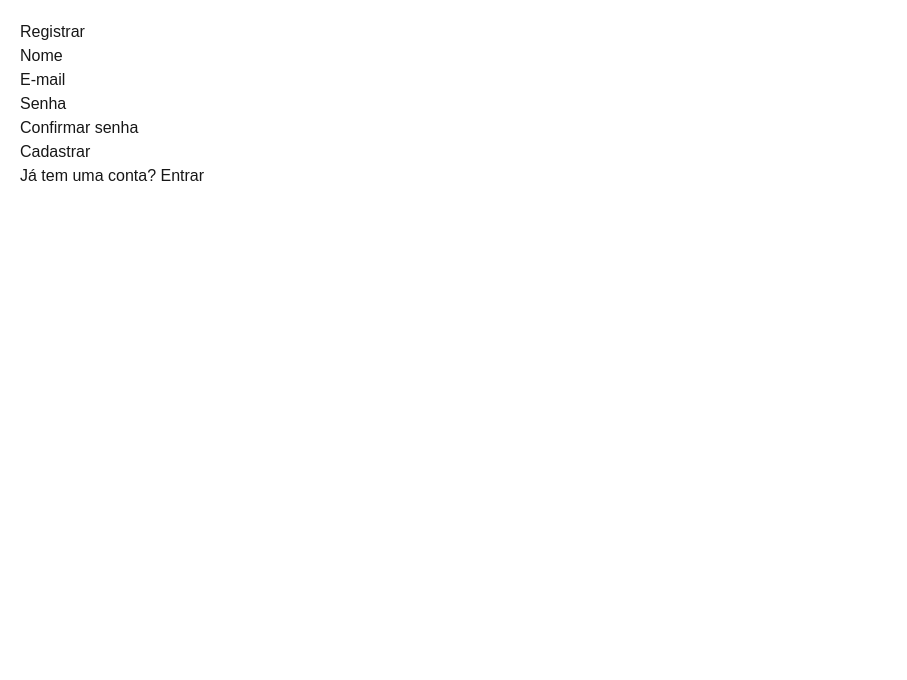
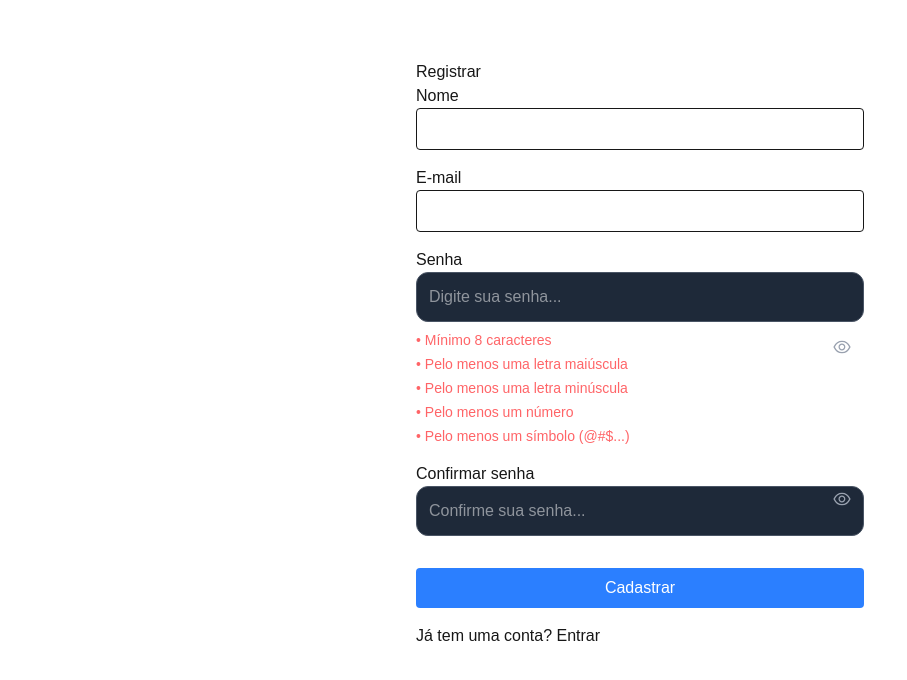
Before and after one commit to paulorogeriopb/template-admin-reactjs, a Next.js app: page /auth/register in a window 1280 px wide. Shown: the top 680 px of the page, without its empty margins (0-907 px from the left). Built offline with nearby package versions, Linux system fonts and the light colour scheme.

Commit message:
atualização da pagina login e criação do register

```diff
--- a/package.json
+++ b/package.json
@@ -15,6 +15,7 @@
     "react": "19.1.0",
     "react-dom": "19.1.0",
     "react-hook-form": "^7.62.0",
+    "react-icons": "^5.5.0",
     "yup": "^1.7.0"
   },
   "devDependencies": {
--- a/src/app/auth/login/page.tsx
+++ b/src/app/auth/login/page.tsx
@@ -1,12 +1,13 @@
 "use client";
 
-import { useState, useEffect } from "react";
+import { useState } from "react";
 import { yupResolver } from "@hookform/resolvers/yup";
 import * as yup from "yup";
 import { useForm } from "react-hook-form";
 import { AxiosError } from "axios";
 import { useRouter, useSearchParams } from "next/navigation";
 import Link from "next/link";
+import { AiOutlineEye, AiOutlineEyeInvisible } from "react-icons/ai";
 import instance from "@/services/api";
 
 // Schema de validação com Yup
@@ -21,41 +22,38 @@ const schema = yup.object().shape({
     .min(8, "A senha deve conter pelo menos 8 caracteres."),
 });
 
+type FormData = {
+  email: string;
+  password: string;
+};
+
 export default function LoginPage() {
   const router = useRouter();
   const searchParams = useSearchParams();
-
-  // Pegando parâmetro da URL de forma segura
   const redirectTo = searchParams.get("next") || "/dashboard";
 
-  const [loading, setLoading] = useState<boolean>(false);
+  const [loading, setLoading] = useState(false);
   const [error, setError] = useState<string | null>(null);
   const [success, setSuccess] = useState<string | null>(null);
+  const [showPassword, setShowPassword] = useState(false);
 
-  // Configuração do formulário
   const {
     register,
     handleSubmit,
     formState: { errors, isValid },
-  } = useForm({
+  } = useForm<FormData>({
     resolver: yupResolver(schema),
-    mode: "onChange", // validação em tempo real
+    mode: "onChange",
   });
 
-  // Função enviar os dados para API validar
-  const onsubmit = async (data: { email: string; password: string }) => {
+  const onSubmit = async (data: FormData) => {
     setLoading(true);
     setError(null);
-    setSuccess(null);
 
     try {
       const response = await instance.post("/auth/login", data);
-
       localStorage.setItem("token", response.data.token);
-
       setSuccess("Login realizado com sucesso!");
-
-      router.push(redirectTo);
     } catch (err: unknown) {
       if (err instanceof AxiosError && err.response) {
         const data = err.response.data;
@@ -71,41 +69,86 @@ export default function LoginPage() {
   };
 
   return (
+    <div className="max-w-md mx-auto mt-10">
+      <h1 className="text-2xl font-bold mb-6">Login</h1>
+
+      {/* Exibe sucesso */}
+      {success ? (
+        <div className="text-center mt-6">
+          <p className="text-green-600 mb-4">{success}</p>
+          <button
+            onClick={() => router.push(redirectTo)}
+            className="inline-block px-6 py-3 bg-blue-500 text-white rounded hover:bg-blue-600"
+          >
+            Continuar
+          </button>
+        </div>
+      ) : (
+        <form onSubmit={handleSubmit(onSubmit)} className="space-y-4">
+          {error && <p className="text-red-500">{error}</p>}
+
           <div>
-      <h1>Login</h1>
-
-      {loading && <p>Carregando...</p>}
-      {error && <p style={{ color: "red" }}>{error}</p>}
-      {success && <p style={{ color: "green" }}>{success}</p>}
-
-      <form onSubmit={handleSubmit(onsubmit)}>
-        <div>
-          <label htmlFor="email">E-mail</label>
-          <input type="text" placeholder="E-mail" {...register("email")} />
+            <label htmlFor="email" className="block mb-1 font-medium">
+              E-mail
+            </label>
+            <input
+              type="text"
+              placeholder="E-mail"
+              {...register("email")}
+              className="w-full p-3 rounded-xl bg-gray-800 text-white border border-gray-600 focus:outline-none focus:ring-2 focus:ring-blue-500"
+            />
             {errors.email && (
-            <p style={{ color: "red" }}>{errors.email.message}</p>
+              <p className="text-red-500 mt-1">{errors.email.message}</p>
             )}
           </div>
 
-        <div>
-          <label htmlFor="password">Password</label>
+          <div className="relative">
+            <label htmlFor="password" className="block mb-1 font-medium">
+              Senha
+            </label>
             <input
-            type="password"
-            placeholder="Password"
+              type={showPassword ? "text" : "password"}
+              placeholder="Senha"
               {...register("password")}
+              className="w-full p-3 rounded-xl bg-gray-800 text-white border border-gray-600 focus:outline-none focus:ring-2 focus:ring-blue-500"
             />
+            <button
+              type="button"
+              onClick={() => setShowPassword(!showPassword)}
+              className="absolute right-3 top-1/2 transform -translate-y-1/2 text-gray-400 hover:text-gray-100"
+            >
+              {showPassword ? (
+                <AiOutlineEyeInvisible size={20} />
+              ) : (
+                <AiOutlineEye size={20} />
+              )}
+            </button>
             {errors.password && (
-            <p style={{ color: "red" }}>{errors.password.message}</p>
+              <p className="text-red-500 mt-1">{errors.password.message}</p>
             )}
           </div>
 
-        <button type="submit" disabled={!isValid || loading}>
+          <button
+            type="submit"
+            disabled={!isValid || loading}
+            className="w-full mt-4 px-4 py-2 bg-blue-500 text-white rounded hover:bg-blue-600"
+          >
             {loading ? "Acessando..." : "Acessar"}
           </button>
         </form>
+      )}
 
-      <Link href="/register">Cadastrar</Link>
-      <Link href="/forgot">Esqueci minha senha</Link>
+      {!success && (
+        <div className="mt-4 text-center space-y-2">
+          <Link href="/auth/register" className="text-blue-500 hover:underline">
+            Cadastrar
+          </Link>
+          <br />
+          <Link href="/forgot" className="text-blue-500 hover:underline">
+            Esqueci minha senha
+          </Link>
+        </div>
+      )}
     </div>
   );
 }
--- a/src/app/auth/register/page.tsx
+++ b/src/app/auth/register/page.tsx
@@ -8,6 +8,7 @@ import { yupResolver } from "@hookform/resolvers/yup";
 import * as yup from "yup";
 import Link from "next/link";
 import { AxiosError } from "axios";
+import { AiOutlineEye, AiOutlineEyeInvisible } from "react-icons/ai";
 
 // Schema de validação com Yup
 const schema = yup.object().shape({
@@ -19,6 +20,7 @@ const schema = yup.object().shape({
   password: yup
     .string()
     .min(8, "A senha deve ter pelo menos 8 caracteres")
+    .matches(/^[^!]*$/, "A senha não pode conter o caractere !")
     .required("A senha é obrigatória."),
   password_confirmation: yup
     .string()
@@ -38,28 +40,82 @@ export default function RegisterPage() {
   const [loading, setLoading] = useState(false);
   const [error, setError] = useState<string | null>(null);
   const [success, setSuccess] = useState<string | null>(null);
+  const [showPassword, setShowPassword] = useState(false);
 
   const {
     register,
     handleSubmit,
     formState: { errors },
+    trigger,
+    setError: setFormError,
+    watch,
   } = useForm<FormData>({
     resolver: yupResolver(schema),
+    mode: "onChange",
   });
+
+  const password = watch("password", "");
+  const email = watch("email", "");
+
+  // Critérios da senha
+  const rules = [
+    {
+      id: 1,
+      label: "Mínimo 8 caracteres",
+      test: (pwd: string) => pwd.length >= 8,
+    },
+    {
+      id: 2,
+      label: "Pelo menos uma letra maiúscula",
+      test: (pwd: string) => /[A-Z]/.test(pwd),
+    },
+    {
+      id: 3,
+      label: "Pelo menos uma letra minúscula",
+      test: (pwd: string) => /[a-z]/.test(pwd),
+    },
+    {
+      id: 4,
+      label: "Pelo menos um número",
+      test: (pwd: string) => /\d/.test(pwd),
+    },
+    {
+      id: 5,
+      label: "Pelo menos um símbolo (@#$...)",
+      test: (pwd: string) => /[@#$%^&*(),.?":{}|<>]/.test(pwd),
+    },
+    {
+      id: 6,
+      label: 'Não pode conter "!"',
+      test: (pwd: string) => !pwd.includes("!"),
+    },
+  ];
+
+  const pendingRules = rules.filter((rule) => !rule.test(password));
+
+  // Função para verificar se o e-mail já existe
+  const checkEmailExists = async () => {
+    if (!email) return;
+    try {
+      const response = await instance.post("/auth/check-email", { email });
+      if (response.data.exists) {
+        setFormError("email", {
+          type: "manual",
+          message: "Este e-mail já está cadastrado.",
+        });
+      }
+    } catch (err) {
+      // Não faz nada se ocorrer erro aqui, pois não queremos bloquear o formulário
+    }
+  };
 
   const onSubmit = async (data: FormData) => {
     setLoading(true);
     setError(null);
-    setSuccess(null);
 
     try {
       const response = await instance.post("/auth/register", data);
       setSuccess(response.data.message || "Cadastro realizado com sucesso!");
-
-      // Redireciona para login após 2 segundos
-      setTimeout(() => {
-        router.push("/auth/login");
-      }, 2000);
     } catch (err: unknown) {
       if (err instanceof AxiosError) {
         const data = err.response?.data;
@@ -79,53 +135,124 @@ export default function RegisterPage() {
   };
 
   return (
-    <div>
+    <div className="max-w-md mx-auto mt-10">
       <h1>Registrar</h1>
 
-      {success && <p style={{ color: "green" }}>{success}</p>}
-      {error && <p style={{ color: "red" }}>{error}</p>}
+      {success ? (
+        <div className="text-center mt-6">
+          <p className="text-green-600 mb-4">{success}</p>
+          <Link
+            href="/auth/login"
+            className="inline-block px-6 py-3 bg-blue-500 text-white rounded hover:bg-blue-600"
+          >
+            Voltar
+          </Link>
+        </div>
+      ) : (
+        <form onSubmit={handleSubmit(onSubmit)} className="space-y-4">
+          {error && <p className="text-red-500">{error}</p>}
 
-      <form onSubmit={handleSubmit(onSubmit)}>
           <div>
             <label>Nome</label>
-          <input type="text" {...register("name")} />
-          {errors.name && <p style={{ color: "red" }}>{errors.name.message}</p>}
+            <input
+              type="text"
+              {...register("name")}
+              className="w-full p-2 border rounded"
+            />
+            {errors.name && (
+              <p className="text-red-500">{errors.name.message}</p>
+            )}
           </div>
 
           <div>
             <label>E-mail</label>
-          <input type="email" {...register("email")} />
+            <input
+              type="email"
+              {...register("email")}
+              onBlur={checkEmailExists} // verifica e-mail ao sair do campo
+              className="w-full p-2 border rounded"
+            />
             {errors.email && (
-            <p style={{ color: "red" }}>{errors.email.message}</p>
+              <p className="text-red-500">{errors.email.message}</p>
             )}
           </div>
 
-        <div>
+          {/* Senha */}
+          <div className="relative">
             <label>Senha</label>
-          <input type="password" {...register("password")} />
-          {errors.password && (
-            <p style={{ color: "red" }}>{errors.password.message}</p>
+            <input
+              type={showPassword ? "text" : "password"}
+              {...register("password")}
+              className="w-full p-3 rounded-xl bg-gray-800 text-white border border-gray-600 focus:outline-none focus:ring-2 focus:ring-blue-500"
+              placeholder="Digite sua senha..."
+            />
+            <button
+              type="button"
+              onClick={() => setShowPassword(!showPassword)}
+              className="absolute right-3 top-1/2 transform -translate-y-1/2 text-gray-400 hover:text-gray-100"
+            >
+              {showPassword ? (
+                <AiOutlineEyeInvisible size={20} />
+              ) : (
+                <AiOutlineEye size={20} />
+              )}
+            </button>
+
+            {pendingRules.length > 0 && (
+              <ul className="mt-2 text-sm space-y-1 text-red-400">
+                {pendingRules.map((rule) => (
+                  <li key={rule.id}>• {rule.label}</li>
+                ))}
+              </ul>
+            )}
+            {password && pendingRules.length === 0 && (
+              <p className="mt-2 text-green-600 text-sm">✅ Senha válida!</p>
             )}
           </div>
 
-        <div>
+          {/* Confirmar senha */}
+          <div className="relative mt-4">
             <label>Confirmar senha</label>
-          <input type="password" {...register("password_confirmation")} />
+            <input
+              type={showPassword ? "text" : "password"}
+              {...register("password_confirmation")}
+              className="w-full p-3 rounded-xl bg-gray-800 text-white border border-gray-600 focus:outline-none focus:ring-2 focus:ring-blue-500"
+              placeholder="Confirme sua senha..."
+              onKeyUp={() => trigger("password_confirmation")}
+            />
             {errors.password_confirmation && (
-            <p style={{ color: "red" }}>
+              <p className="text-red-500">
                 {errors.password_confirmation.message}
               </p>
             )}
+            <button
+              type="button"
+              onClick={() => setShowPassword(!showPassword)}
+              className="absolute right-3 top-1/2 transform -translate-y-1/2 text-gray-400 hover:text-gray-100"
+            >
+              {showPassword ? (
+                <AiOutlineEyeInvisible size={20} />
+              ) : (
+                <AiOutlineEye size={20} />
+              )}
+            </button>
           </div>
 
-        <button type="submit" disabled={loading}>
+          <button
+            type="submit"
+            disabled={loading}
+            className="w-full mt-4 px-4 py-2 bg-blue-500 text-white rounded hover:bg-blue-600"
+          >
             {loading ? "Cadastrando..." : "Cadastrar"}
           </button>
         </form>
+      )}
 
-      <p>
+      {!success && (
+        <p className="mt-4">
           Já tem uma conta? <Link href="/auth/login">Entrar</Link>
         </p>
+      )}
     </div>
   );
 }
```
Also changed, not shown: 1 other file (tests, documents, lock files or other folders). Lines whose indentation alone changed are shown as unchanged.
